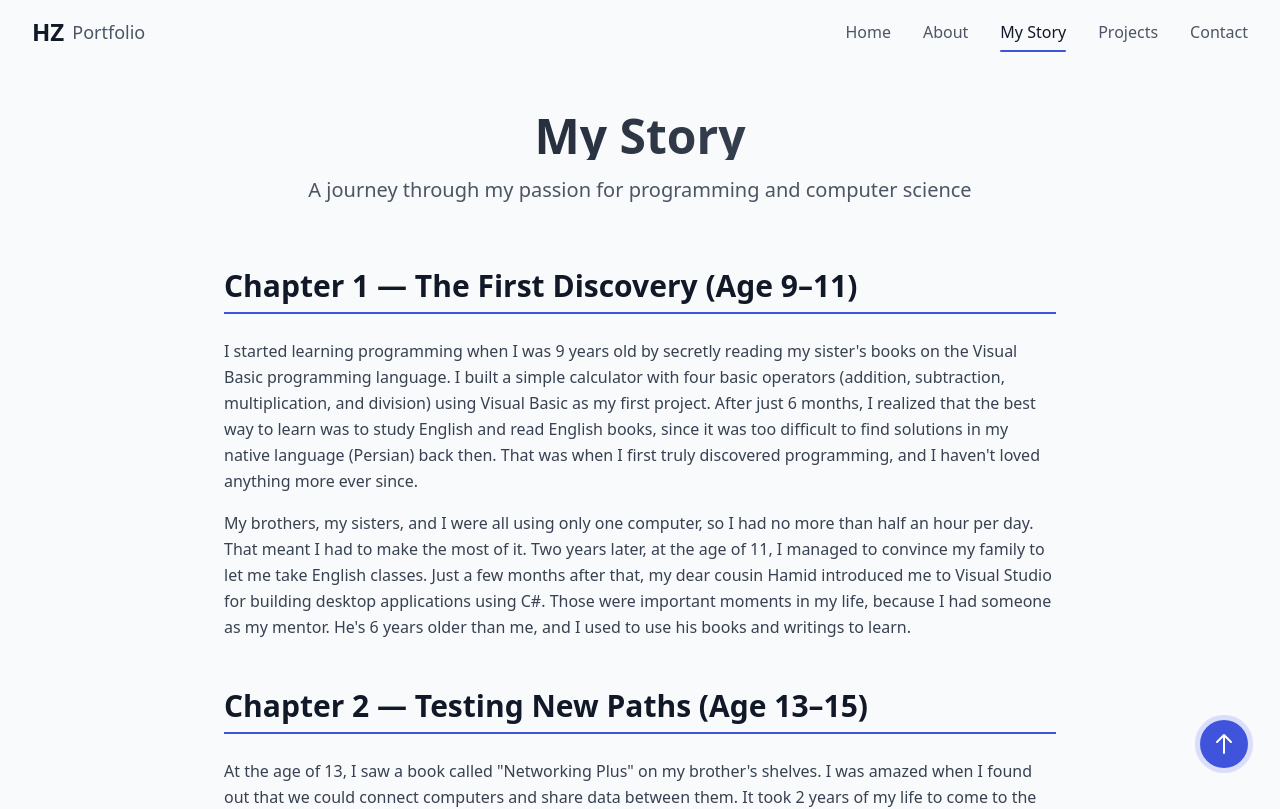
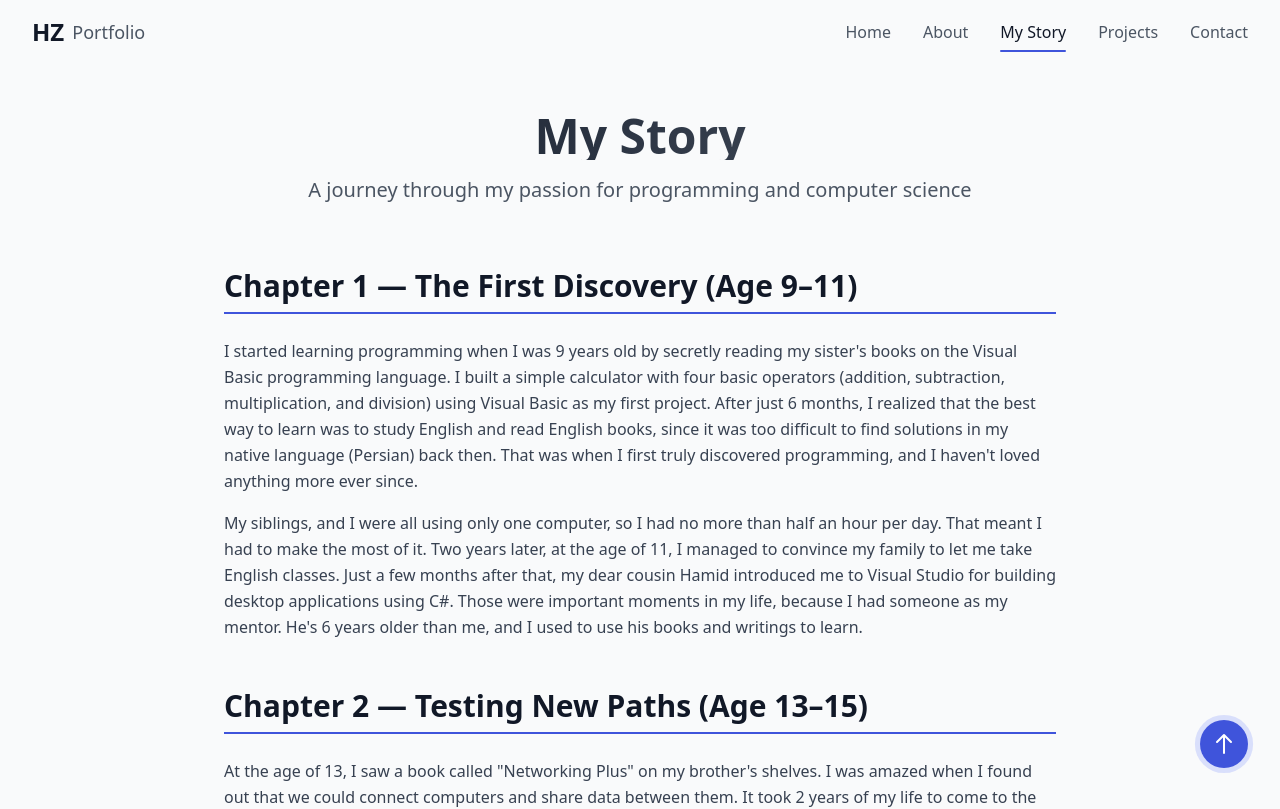
Before and after one commit to HadiZareZadeh/portfolio, a Vue app: page /story in a window 1280 px wide. Shown: the top 809 px of the page. Built offline with nearby package versions, Linux system fonts and the light colour scheme.

Commit message:
updated resume

```diff
--- a/src/pages/StoryPage.vue
+++ b/src/pages/StoryPage.vue
@@ -23,7 +23,7 @@
               I started learning programming when I was 9 years old by secretly reading my sister's books on the Visual Basic programming language. I built a simple calculator with four basic operators (addition, subtraction, multiplication, and division) using Visual Basic as my first project. After just 6 months, I realized that the best way to learn was to study English and read English books, since it was too difficult to find solutions in my native language (Persian) back then. That was when I first truly discovered programming, and I haven't loved anything more ever since.
             </p>
             <p>
-              My brothers, my sisters, and I were all using only one computer, so I had no more than half an hour per day. That meant I had to make the most of it. Two years later, at the age of 11, I managed to convince my family to let me take English classes. Just a few months after that, my dear cousin Hamid introduced me to Visual Studio for building desktop applications using C#. Those were important moments in my life, because I had someone as my mentor. He's 6 years older than me, and I used to use his books and writings to learn.
+              My siblings, and I were all using only one computer, so I had no more than half an hour per day. That meant I had to make the most of it. Two years later, at the age of 11, I managed to convince my family to let me take English classes. Just a few months after that, my dear cousin Hamid introduced me to Visual Studio for building desktop applications using C#. Those were important moments in my life, because I had someone as my mentor. He's 6 years older than me, and I used to use his books and writings to learn.
             </p>
           </div>
         </section>
```
Also changed, not shown: 1 other file (tests, documents, lock files or other folders).
